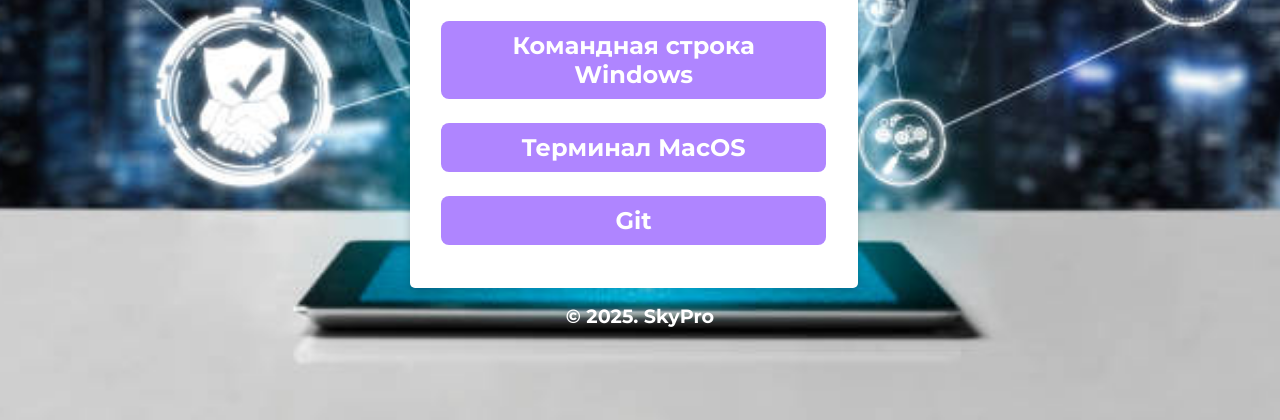
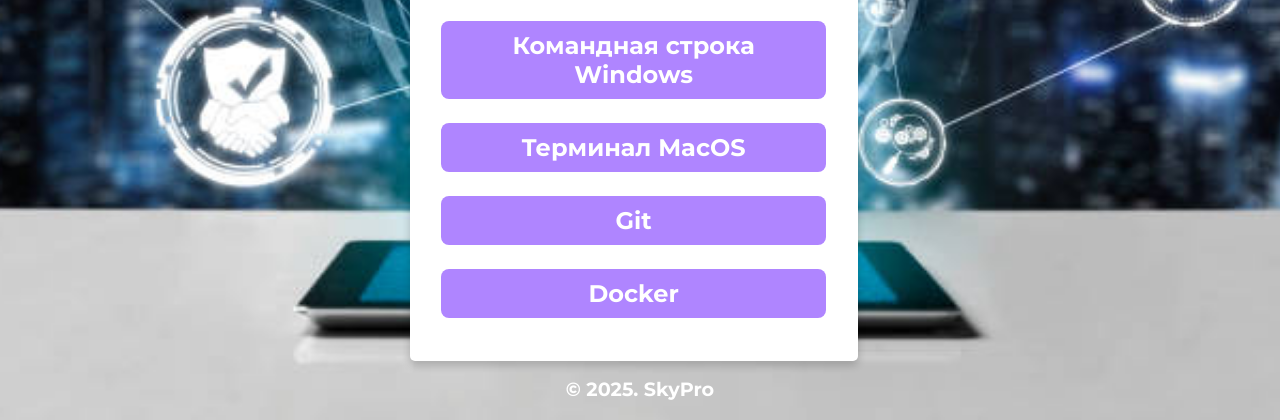
Before and after one commit to ornela16/-WEB, a plain HTML site: page index.html in a window 1280 px wide. Shown: the part 380-800 px from the top of the page. Drawn offline with Linux system fonts and the light colour scheme.

Commit message:
first commit

```diff
--- a/index.html
+++ b/index.html
@@ -25,8 +25,11 @@
             <p class="location" align="center">
                <a href="html/mac.html">Терминал MacOS</a>
             </p>
-             <p class="location" align="center">
+            <p class="location" align="center">
                <a href="html/git.html">Git</a>
+            </p>
+            <p class="location" align="center">
+                <a href="html/dock.html">Docker</a>
             </p>
             <p>
                 <br>
```
